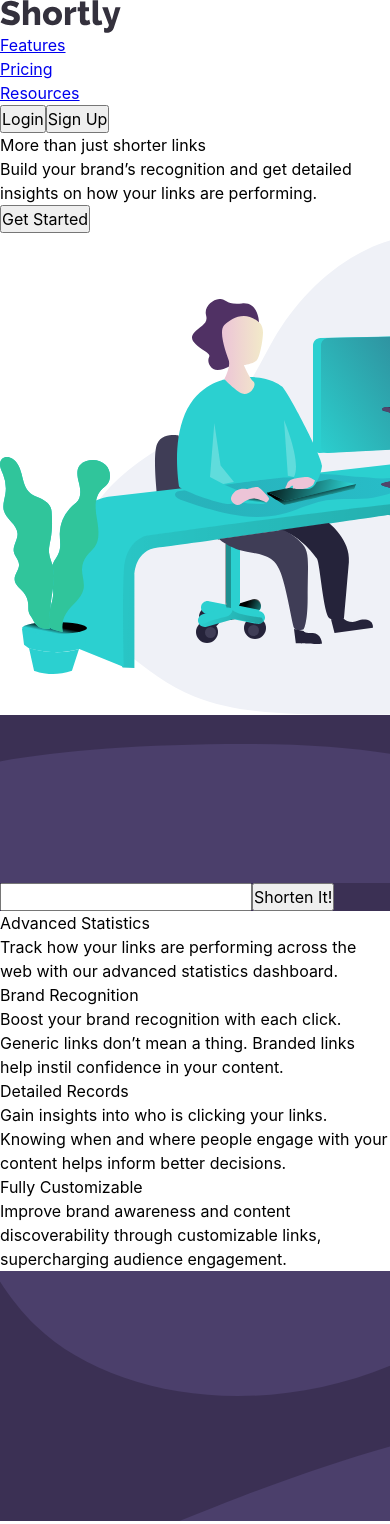
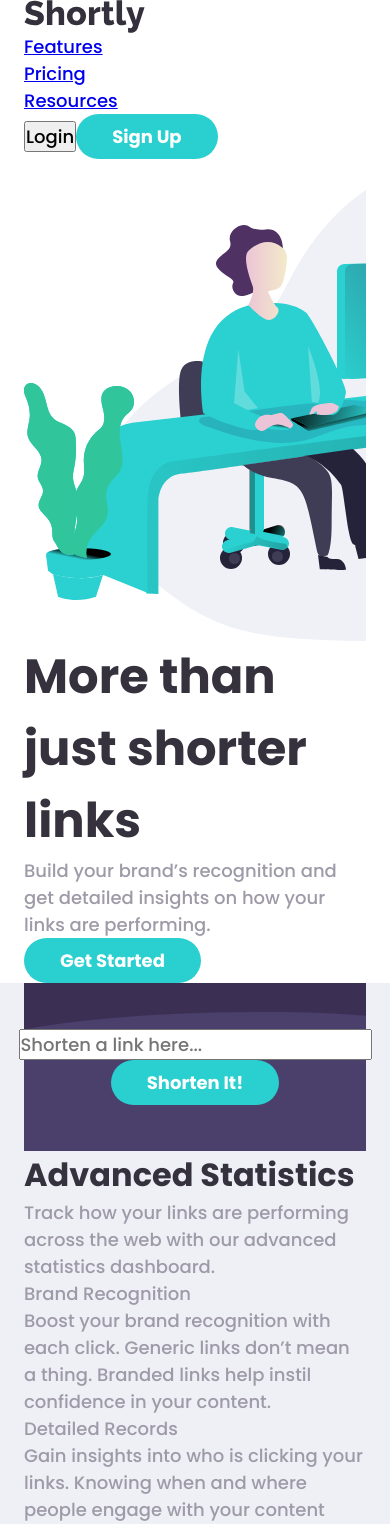
Before and after one commit to Stefan0305/url-shortening-app, a React (Create React App) app: page / in a window 390 px wide. Shown: the top 1524 px of the page. Built offline with nearby package versions, Linux system fonts and the light colour scheme.

Commit message:
add basic styling, components for image responsivness

```diff
--- a/src/App.scss
+++ b/src/App.scss
@@ -22,8 +22,13 @@
 
   --fw-regular: 500;
   --fw-bold: 700;
+
+  --fs-default: 18px;
+  --fs-primary-heading: 3rem;
+  --fs-secondary-heading: 2rem;
 }
 
+// CSS RESET //
 // https://piccalil.li/blog/a-modern-css-reset
 
 /* Box sizing rules */
@@ -91,12 +96,85 @@
   }
 }
 
+// UTILITY CLASSES
+.fs-primary-heading {
+  font-size: var(--fs-primary-heading);
+  font-weight: var(--fw-bold);
+  color: var(--clr-neutral-very_dark_blue);
+}
+
+.fs-secondary-heading {
+  font-size: var(--fs-secondary-heading);
+  font-weight: var(--fw-bold);
+}
+
+.fc-secondary-heading-white {
+  color: white;
+}
+
+.fc-secondary-heading-dark {
+  color: var(--clr-neutral-very_dark_blue);
+}
+
+.button {
+  background-color: var(--clr-primary-cyan);
+  color: white;
+  font-family: var(--ff-primary);
+  font-weight: var(--fw-bold);
+  border: none;
+  border-radius: 100px;
+  padding: 0.5em 2em;
+}
+
+// STYLING
+body {
+  font-size: var(--fs-default);
+  font-family: var(--ff-primary);
+  color: var(--clr-neutral-grayish_violet);
+}
+.container {
+  width: min(1110px, 100% - 3rem);
+  margin-inline: auto;
+}
+
+.dark-section {
+  background-color: var(--clr-neutral-background_gray);
+}
+
 .submit-link-section {
   background-color: var(--clr-primary-dark_violet);
 }
 
+.cta-section {
+  position: relative;
+  display: flex;
+  align-items: center;
+  justify-content: center;
+}
+
 .cta-section-background {
   background-color: var(--clr-primary-dark_violet);
+}
+
+.cta-section-content {
+  position: absolute;
+  text-align: center;
+}
+
+.submit-link-section {
+  position: relative;
+  display: flex;
+  align-items: center;
+  justify-content: center;
+}
+
+.submit-link-section-content {
+  position: absolute;
+  text-align: center;
+}
+
+.footer {
+  background-color: var(--clr-neutral-very_dark_violet);
 }
 
 /* Extra small devices (phones, 600px and down) */
--- a/src/components/Footer/Footer.js
+++ b/src/components/Footer/Footer.js
@@ -14,7 +14,7 @@
                 </div>
                 <div className="footer-nav-menu">
                     <div className="footer-nav-menu-card">
-                        <ul className="footer-nav-menu-list">
+                        <ul className="footer-nav-menu-list" role="list">
                             <li>Features</li>
                             <li>Link Shortening</li>
                             <li>Branded Links</li>
@@ -22,7 +22,7 @@
                         </ul>
                     </div>
                     <div className="footer-nav-menu-card">
-                        <ul className="footer-nav-menu-list">
+                        <ul className="footer-nav-menu-list" role="list">
                             <li>Resources</li>
                             <li>Blog</li>
                             <li>Developers</li>
@@ -30,7 +30,7 @@
                         </ul>
                     </div>
                     <div className="footer-nav-menu-card">
-                        <ul className="footer-nav-menu-list">
+                        <ul className="footer-nav-menu-list" role="list">
                             <li>Company</li>
                             <li>About</li>
                             <li>Our Team</li>
--- a/src/components/Header/Header.js
+++ b/src/components/Header/Header.js
@@ -7,7 +7,7 @@
             <div className="container">
                 <nav className="header-navbar">
                     <Logo />
-                    <ul className="header-nav-list">
+                    <ul className="header-nav-list" role="list">
                         <li><a href="#">Features</a></li>
                         <li><a href="#">Pricing</a></li>
                         <li><a href="#">Resources</a></li>
@@ -15,7 +15,7 @@
                 </nav>
                 <div className="login-div">
                     <button className="login-btn">Login</button>
-                    <button className="signup-btn">Sign Up</button>
+                    <button className="button signup-btn">Sign Up</button>
                 </div>
             </div>
         </header>
--- /dev/null
+++ b/src/components/ImageComponents/BgBoost.js
@@ -0,0 +1,18 @@
+import { ReactComponent as BgBoostDesktop } from '../../images/bg-boost-desktop.svg';
+import { ReactComponent as BgBoostMobile } from '../../images/bg-boost-mobile.svg';
+
+function BgBoost(props) {
+
+    const width = props.width;
+    console.log(typeof width)
+
+    if (width <= 375) {
+        return <BgBoostMobile />
+    }
+    if (width > 375) {
+        return <BgBoostDesktop />
+    }
+
+}
+
+export default BgBoost;
--- /dev/null
+++ b/src/components/ImageComponents/BgShorten.js
@@ -0,0 +1,18 @@
+import { ReactComponent as BgShortenDesktop } from '../../images/bg-shorten-desktop.svg';
+import { ReactComponent as BgShortenMobile } from '../../images/bg-shorten-mobile.svg';
+
+function BgShorten(props) {
+
+    const width = props.width;
+    console.log(typeof width)
+
+    if (width <= 375) {
+        return <BgShortenMobile />
+    }
+    if (width > 375) {
+        return <BgShortenDesktop />
+    }
+
+}
+
+export default BgShorten;
--- a/src/pages/Home.js
+++ b/src/pages/Home.js
@@ -1,11 +1,31 @@
+import { useState, useEffect } from 'react';
 import Header from '../components/Header/Header';
 import Footer from '../components/Footer/Footer';
+import BgBoost from '../components/ImageComponents/BgBoost';
+import BgShorten from '../components/ImageComponents/BgShorten';
 import { ReactComponent as IllustrationWorking } from '../images/illustration-working.svg';
-import { ReactComponent as BgBoostDesktop } from '../images/bg-boost-desktop.svg';
-import { ReactComponent as BgShortenDesktop } from '../images/bg-shorten-desktop.svg';
 
 
 function Home() {
+
+    const [windowWidth, setWindowWidth] = useState(getWindowWidth());
+
+    useEffect(() => {
+        function handleWindowResize() {
+            setWindowWidth(getWindowWidth());
+        }
+
+        window.addEventListener('resize', handleWindowResize);
+
+        return () => {
+            window.removeEventListener('resize', handleWindowResize);
+        }
+    }, [])
+
+    function getWindowWidth() {
+        const { innerWidth } = window;
+        return innerWidth;
+    }
     return (
         <div>
             <Header />
@@ -14,26 +34,33 @@
                 <section>
 
                     <div className="light-section">
-                        <div className="heading-section">
-                            <h1>More than just shorter links</h1>
-                            <p>Build your brand’s recognition and get detailed insights on how your links are performing.</p>
-                            <button className="getstarted-btn">Get Started</button>
-                        </div>
+                        <div className="container">
                             <div className="image-section">
                                 <IllustrationWorking />
+                            </div>
+                            <div className="heading-section">
+                                <h1 className='fs-primary-heading'>More than just shorter links</h1>
+                                <p>Build your brand’s recognition and get detailed insights on how your links are performing.</p>
+                                <button className="button">Get Started</button>
+                            </div>
                         </div>
                     </div>
 
                     <div className="dark-section">
+                        <div className="container">
                             <div className="submit-link-section">
+                                <div className="submit-link-section-background">
+                                    <BgShorten width={windowWidth} />
+                                </div>
+                                <div className="submit-link-section-content">
                                     <form action="" method="post">
-                                <BgShortenDesktop />
-                                <input type="text" name="link-input-field" id="link-input-field" />
-                                <button>Shorten It!</button>
+                                        <input type="text" name="link-input-field" id="link-input-field" placeholder='Shorten a link here...' />
+                                        <button className='button'>Shorten It!</button>
                                     </form>
                                 </div>
+                            </div>
                             <div>
-                            <h2>Advanced Statistics</h2>
+                                <h2 className='fs-secondary-heading fc-secondary-heading-dark'>Advanced Statistics</h2>
                                 <p>Track how your links are performing across the web with our advanced statistics dashboard.</p>
                             </div>
                             <div className="cards-section">
@@ -60,17 +87,19 @@
                                 </div>
                             </div>
                         </div>
+                    </div>
+
 
                 </section>
 
                 <section>
-                    <div className="container cta-section">
+                    <div className="cta-section">
                         <div className="cta-section-background">
-                            <BgBoostDesktop />
+                            <BgBoost width={windowWidth} />
                         </div>
                         <div className="cta-section-content">
-                            <h2>Boost your links today</h2>
-                            <button>Get Started</button>
+                            <h2 className='fs-secondary-heading fc-secondary-heading-white'>Boost your links today</h2>
+                            <button className='button'>Get Started</button>
                         </div>
                     </div>
                 </section>
```
Lines whose indentation alone changed are shown as unchanged.
